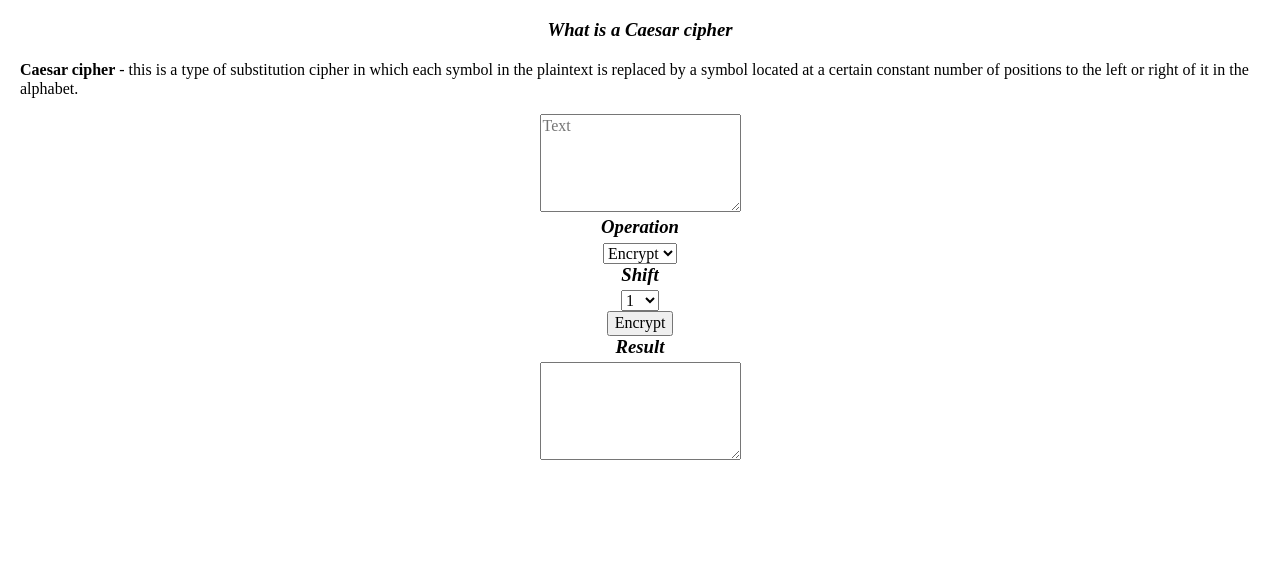
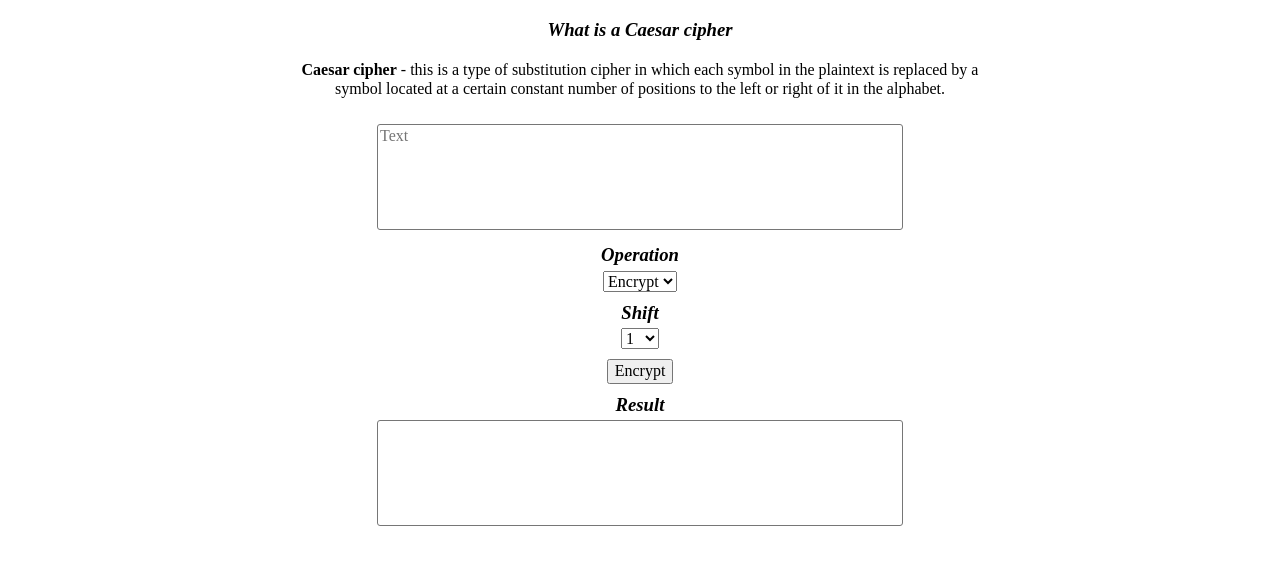
Before and after one commit to Cydoniam/c_Caesar, a plain HTML site: page index.html in a window 1280 px wide. Shown: the part 81-646 px from the top of the page. Drawn offline with Linux system fonts and the light colour scheme.

Commit message:
Added styles

```diff
--- a/css/styles.scss
+++ b/css/styles.scss
@@ -16,4 +16,56 @@ h3 {
     flex-direction: column;
     align-items: center;
     padding: 20px;
+
+    &__description,
+    &__text,
+    &__operation,
+    &__shift,
+    &__btn,
+    &__result {
+        margin-bottom: 10px;
+    }
+
+    &__description {
+        display: flex;
+        justify-content: center;
+        p {
+            text-align: center;
+            width: 55%;
+        }
+    }
+
+    &__text {
+        &-input {
+            height: 100px;
+            width: 370px;
+            resize: none;
+            outline: none;
+            border-radius: 3px;
+        }
+    }
 }
+
+#caesar__text-input {
+    height: 100px;
+    width: 520px;
+    resize: none;
+    outline: none;
+    border-radius: 3px;
+}
+
+#caesar__result-output {
+    height: 100px;
+    width: 520px;
+    resize: none;
+    outline: none;
+    border-radius: 3px;
+}
+
+// #caesar__operation-choice {
+//     width: 120px;
+// }
+
+// #caesar__shift-choice {
+//     width: 120px;
+// }
```
Also changed, not shown: css/styles.css, 1 other file.
